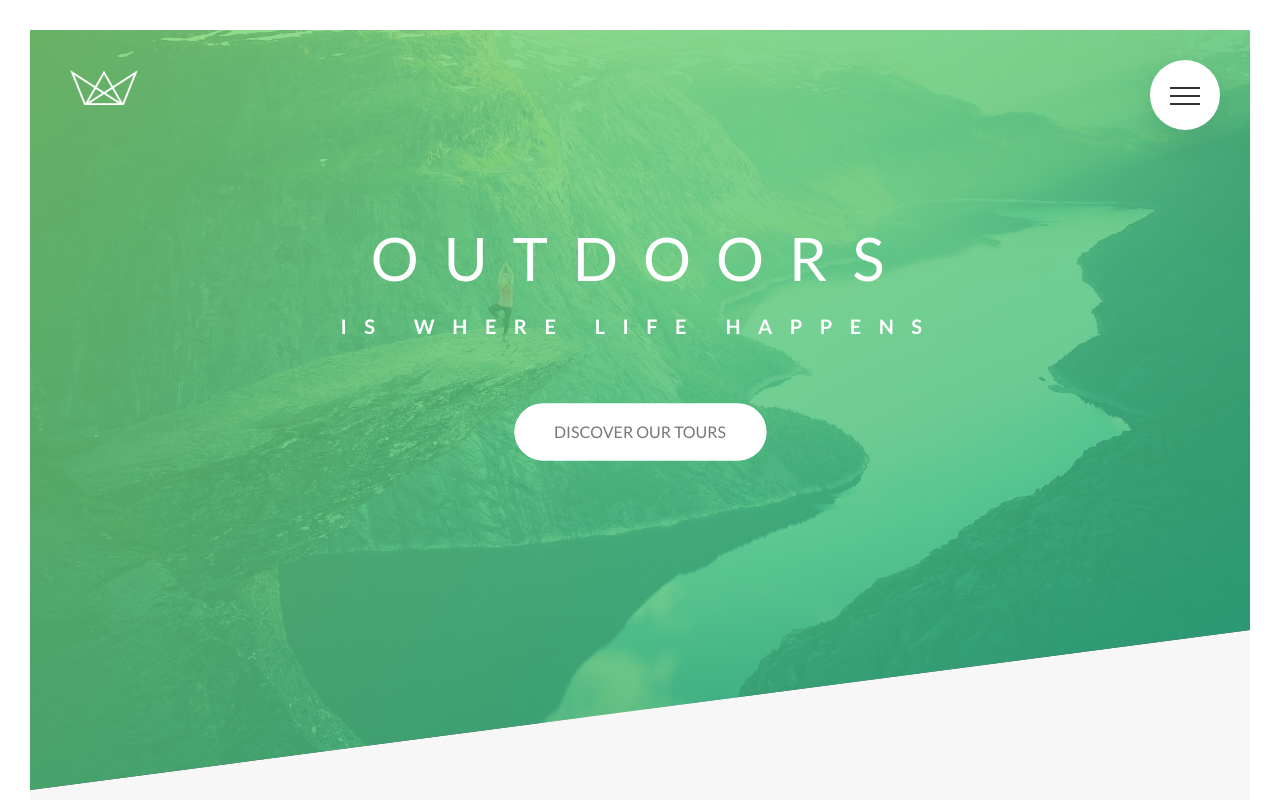
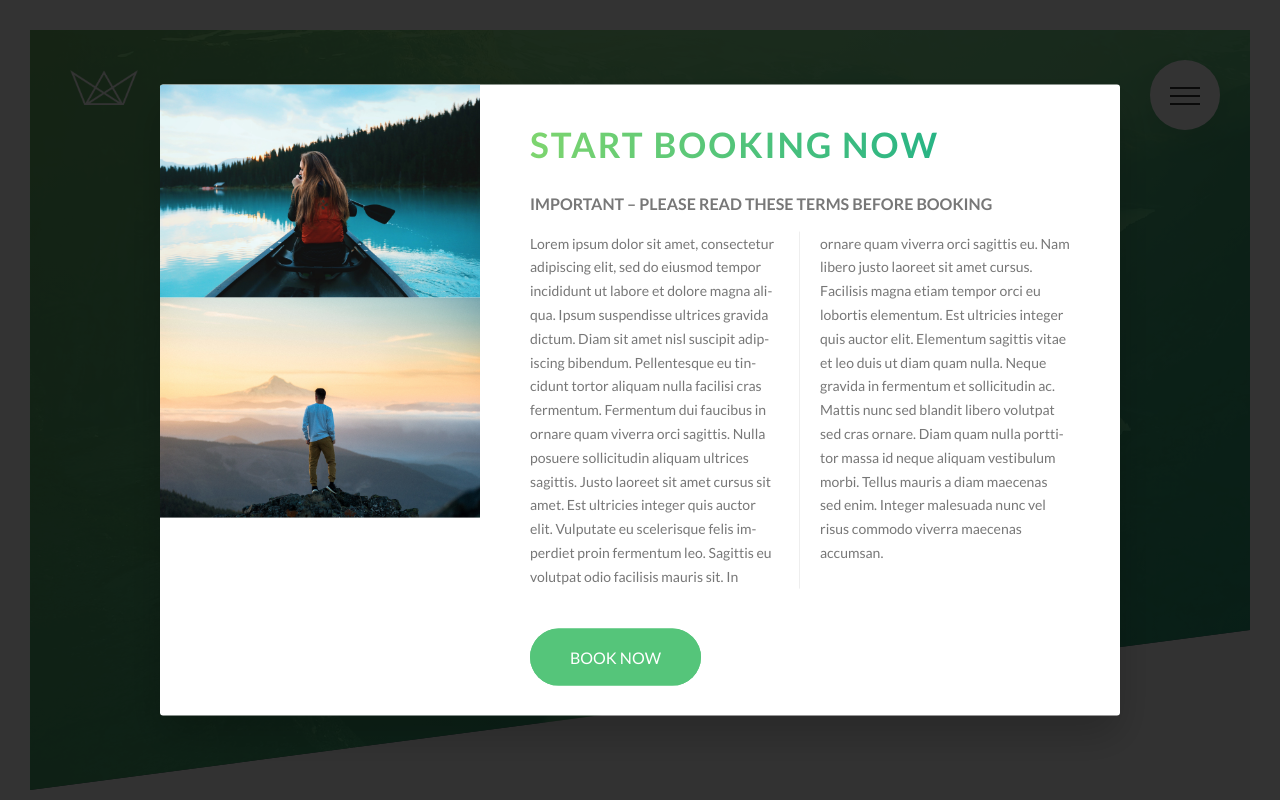
Before and after one commit to Naphro/practice-1, a plain HTML site: page index.html in a window 1280 px wide. Shown: the top 800 px of the page. Drawn offline with nearby package versions, Linux system fonts and the light colour scheme; files that its build step writes are made by us from their sources.

Commit message:
chapter 52

```diff
--- a/index.html
+++ b/index.html
@@ -452,8 +452,45 @@
         </div>
       </div>
     </footer>
-    <!--
-    <section class="grid-test">
+
+    <div class="popup">
+      <div class="popup__content">
+        <div class="popup__left">
+          <img src="img/nat-8.jpg" alt="Tour photo" class="popup__img" />
+          <img src="img/nat-9.jpg" alt="Tour photo" class="popup__img" />
+        </div>
+        <div class="popup__right">
+          <h2 class="heading-secondary u-margin-bottom-small">
+            Start booking now
+          </h2>
+          <h3 class="heading-tertiary u-margin-bottom-small">
+            Important &ndash; Please read these terms before booking
+          </h3>
+          <p class="popup__text">
+            Lorem ipsum dolor sit amet, consectetur adipiscing elit, sed do
+            eiusmod tempor incididunt ut labore et dolore magna aliqua. Ipsum
+            suspendisse ultrices gravida dictum. Diam sit amet nisl suscipit
+            adipiscing bibendum. Pellentesque eu tincidunt tortor aliquam nulla
+            facilisi cras fermentum. Fermentum dui faucibus in ornare quam
+            viverra orci sagittis. Nulla posuere sollicitudin aliquam ultrices
+            sagittis. Justo laoreet sit amet cursus sit amet. Est ultricies
+            integer quis auctor elit. Vulputate eu scelerisque felis imperdiet
+            proin fermentum leo. Sagittis eu volutpat odio facilisis mauris sit.
+            In ornare quam viverra orci sagittis eu. Nam libero justo laoreet
+            sit amet cursus. Facilisis magna etiam tempor orci eu lobortis
+            elementum. Est ultricies integer quis auctor elit. Elementum
+            sagittis vitae et leo duis ut diam quam nulla. Neque gravida in
+            fermentum et sollicitudin ac. Mattis nunc sed blandit libero
+            volutpat sed cras ornare. Diam quam nulla porttitor massa id neque
+            aliquam vestibulum morbi. Tellus mauris a diam maecenas sed enim.
+            Integer malesuada nunc vel risus commodo viverra maecenas accumsan.
+          </p>
+          <a href="#" class="btn btn--green">Book now</a>
+        </div>
+      </div>
+    </div>
+
+    <!-- <section class="grid-test">
       <div class="row">
         <div class="col-1-of-2">Col 1 of 2</div>
         <div class="col-1-of-2">Col 1 of 2</div>
@@ -482,7 +519,6 @@
         <div class="col-1-of-4">Col 1 of 4</div>
         <div class="col-3-of-4">Col 3 of 4</div>
       </div>
-    </section>
-    -->
+    </section> -->
   </body>
 </html>
--- a/sass/abstracts/_mixins.scss
+++ b/sass/abstracts/_mixins.scss
@@ -5,3 +5,10 @@
     clear: both;
   }
 }
+
+@mixin absCenter {
+  position: absolute;
+  top: 50%;
+  left: 50%;
+  transform: translate(-50%, -50%);
+}
--- /dev/null
+++ b/sass/components/_popup.scss
@@ -0,0 +1,48 @@
+.popup {
+  height: 100vh;
+  width: 100%;
+  position: fixed;
+  top: 0;
+  left: 0;
+  background-color: rgba($color-black, 0.8);
+  z-index: 9999;
+
+  &__content {
+    @include absCenter;
+
+    width: 75%;
+    background-color: $color-white;
+    box-shadow: 0 2rem 4rem rgba($color-black, 0.2);
+    border-radius: 3px;
+    display: table;
+    overflow: hidden;
+  }
+
+  &__left {
+    width: 33.333333%;
+    display: table-cell;
+  }
+
+  &__right {
+    width: 66.666667%;
+    display: table-cell;
+    vertical-align: middle;
+    padding: 3rem 5rem;
+  }
+
+  &__img {
+    display: block;
+    width: 100%;
+  }
+
+  &__text {
+    font-size: 1.4rem;
+    margin-bottom: 4rem;
+
+    column-count: 2;
+    column-gap: 4rem;
+    column-rule: 1px solid $color-grey-light-2;
+
+    hyphens: auto;
+  }
+}
--- a/sass/layout/_grid.scss
+++ b/sass/layout/_grid.scss
@@ -6,7 +6,7 @@
     margin-bottom: $gutter-vertical;
   }
 
-  [class^='col-'] {
+  [class^="col-"] {
     float: left;
 
     &:not(:last-child) {
--- a/sass/main.scss
+++ b/sass/main.scss
@@ -1,23 +1,24 @@
-@import 'abstracts/functions';
-@import 'abstracts/mixins';
-@import 'abstracts/variables';
+@import "abstracts/functions";
+@import "abstracts/mixins";
+@import "abstracts/variables";
 
-@import 'base/animations';
-@import 'base/base';
-@import 'base/typography';
-@import 'base/utilities';
+@import "base/animations";
+@import "base/base";
+@import "base/typography";
+@import "base/utilities";
 
-@import 'components/bg-video';
-@import 'components/button';
-@import 'components/card';
-@import 'components/composition';
-@import 'components/feature-box';
-@import 'components/form';
-@import 'components/story';
+@import "components/bg-video";
+@import "components/button";
+@import "components/card";
+@import "components/composition";
+@import "components/feature-box";
+@import "components/form";
+@import "components/popup";
+@import "components/story";
 
-@import 'layout/footer';
-@import 'layout/grid';
-@import 'layout/header';
-@import 'layout/navigation';
+@import "layout/footer";
+@import "layout/grid";
+@import "layout/header";
+@import "layout/navigation";
 
-@import 'pages/home';
+@import "pages/home";
```
